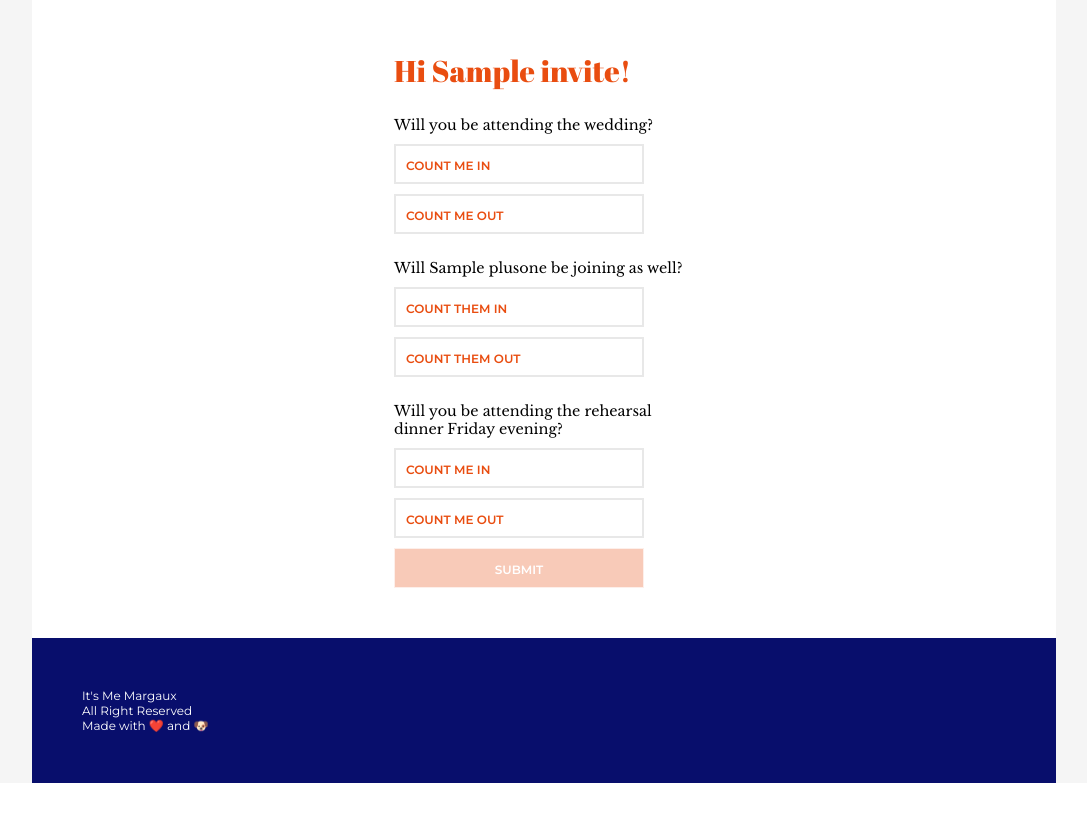
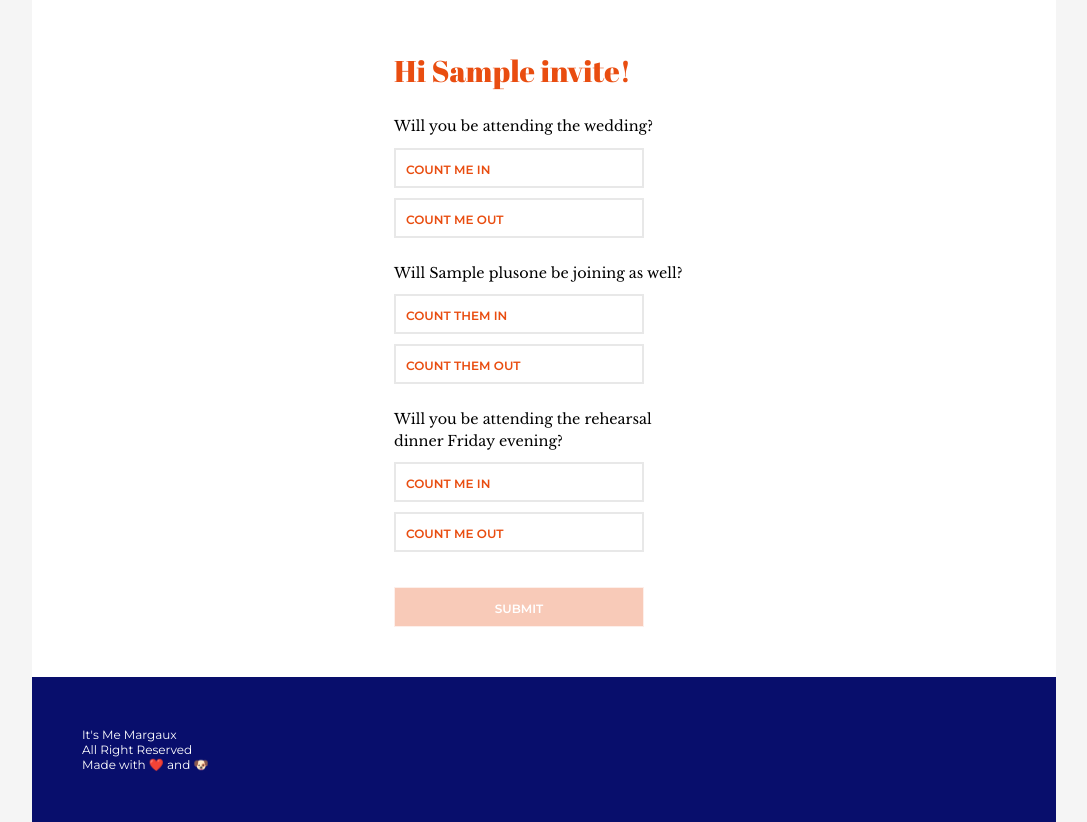
Before and after one commit to Jauny/wedding, a Flask app: template app/templates/rsvp-confirm.html in a window 1280 px wide. Shown: the part 75-897 px from the top of the page, without its empty margins (96-1183 px from the left). Before the commit the page ends 858 px from the top, so only its background shows below. Run offline with Flask 2, Linux system fonts and the light colour scheme; the template is opened without the code that fills it: most values are stand-ins (such as "Sample title", 1, 10 or a date in 2020); parts of the project's set-up code (start-up, migrations or seed data) failed here and were passed over.

Commit message:
fix spacing for rsvp confirm

```diff
--- a/app/static/style.css
+++ b/app/static/style.css
@@ -294,9 +294,13 @@ label {
   color: var(--main-red);
   font-size: 2.5em;
   font-family: 'Abril Fatface', cursive;
+  margin-bottom: calc(var(--base-spacing) / 2);
 }
 .rsvp--form__radio {
-  margin-top: calc(var(--base-spacing) / 2);
+  margin-bottom: calc(var(--base-spacing) / 2);
+}
+.rsvp--form__radio > label {
+  line-height: 1.5em;
 }
 .rsvp--form__radio__title {
   font-family: 'Libre Baskerville', serif;
```
